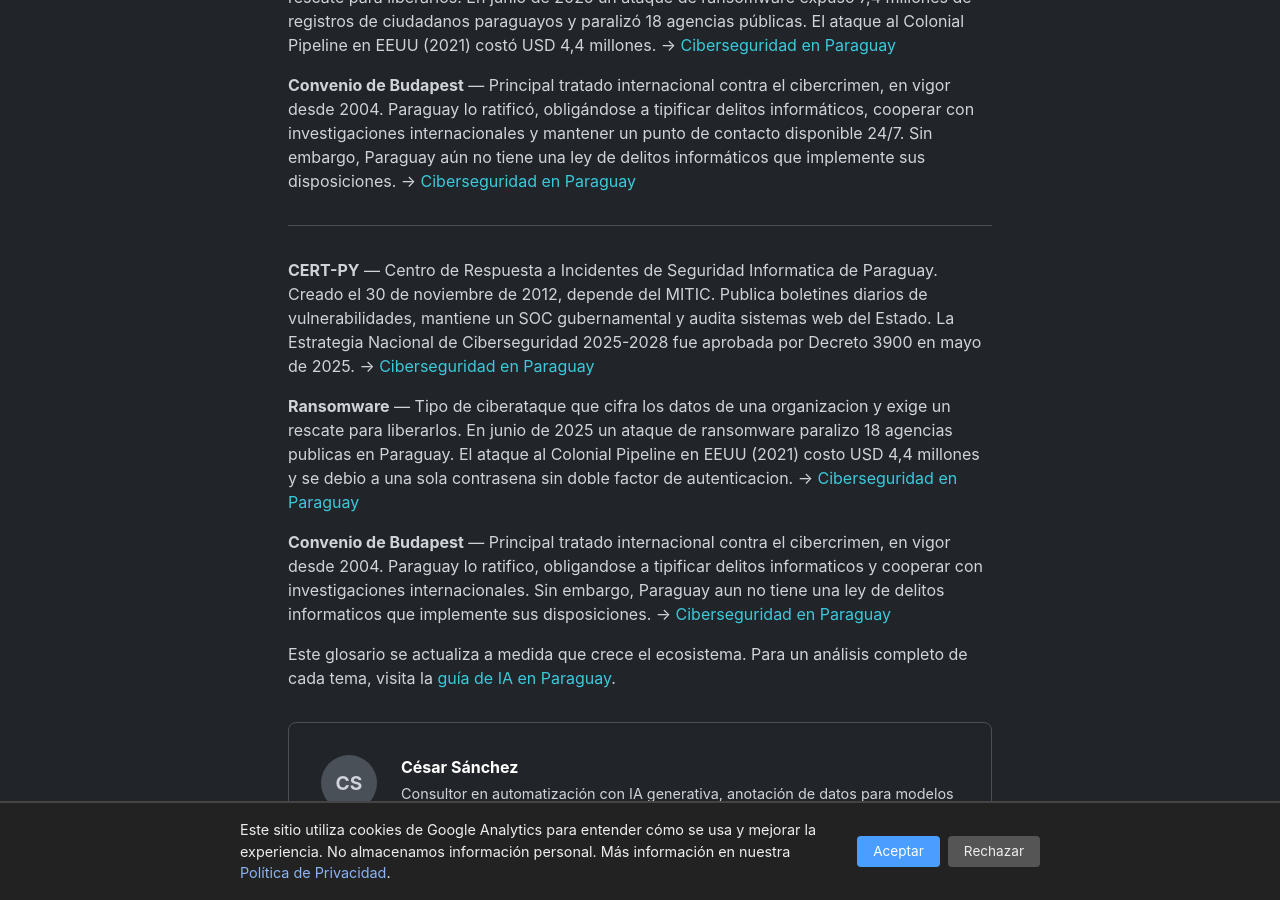
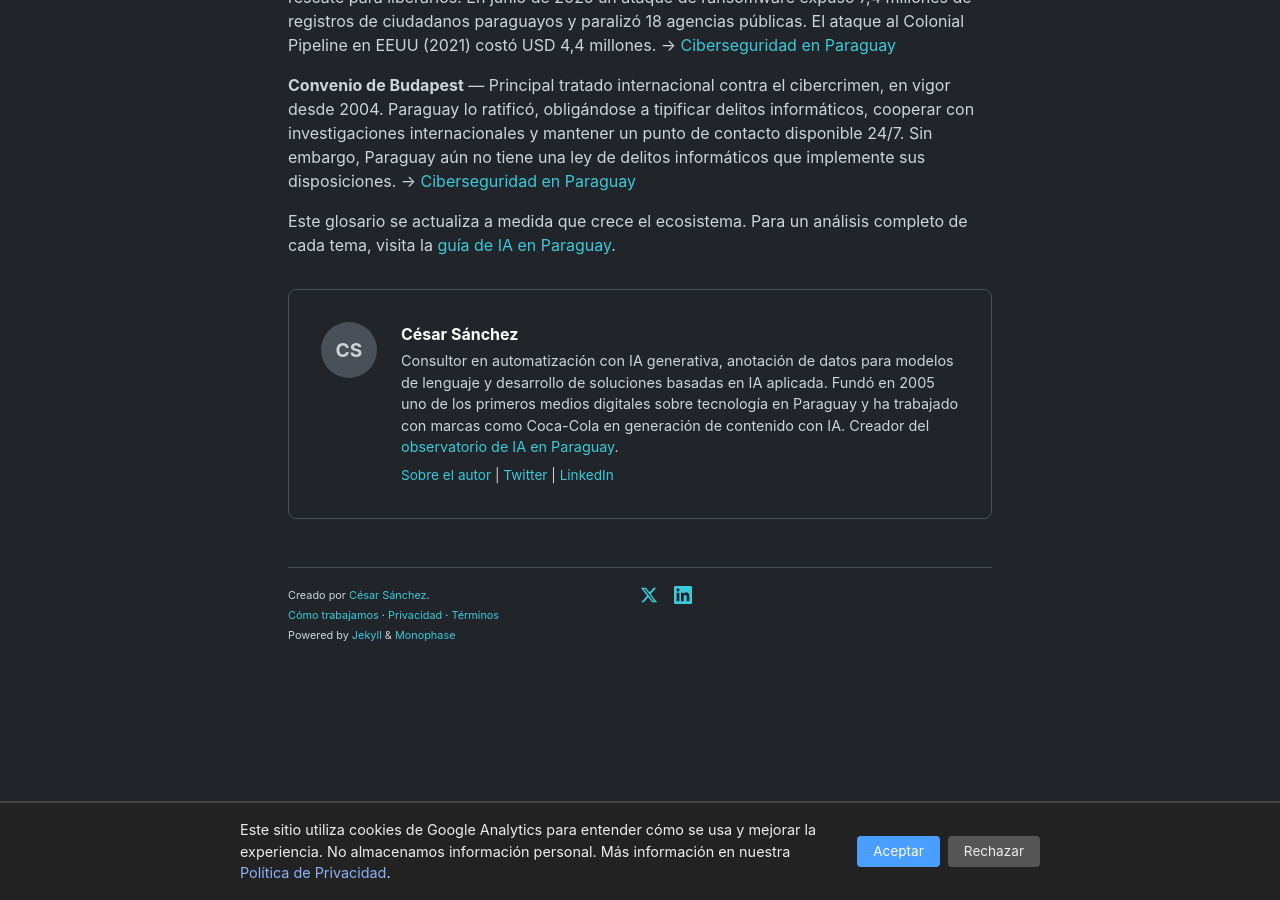
Before and after one commit to miravosqueinteresante/muchotexto.net, a Jekyll site: the page built from glosario.markdown, in a window 1280 px wide and 900 px high, scrolled down 5882 px. Built offline with Jekyll 4.4.1, drawn with Linux system fonts in a browser that asks for light colours.

Commit message:
Eliminar seccion duplicada de Ciberseguridad en glosario

```diff
--- a/glosario.markdown
+++ b/glosario.markdown
@@ -169,16 +169,4 @@ Los términos están agrupados por tema: infraestructura y energía, tecnología
 **Convenio de Budapest** — Principal tratado internacional contra el cibercrimen, en vigor desde 2004. Paraguay lo ratificó, obligándose a tipificar delitos informáticos, cooperar con investigaciones internacionales y mantener un punto de contacto disponible 24/7. Sin embargo, Paraguay aún no tiene una ley de delitos informáticos que implemente sus disposiciones.
 → [Ciberseguridad en Paraguay](/articulos/2026/07/17/ciberseguridad-paraguay/)
 
----
-
-
-**CERT-PY** — Centro de Respuesta a Incidentes de Seguridad Informatica de Paraguay. Creado el 30 de noviembre de 2012, depende del MITIC. Publica boletines diarios de vulnerabilidades, mantiene un SOC gubernamental y audita sistemas web del Estado. La Estrategia Nacional de Ciberseguridad 2025-2028 fue aprobada por Decreto 3900 en mayo de 2025.
-→ [Ciberseguridad en Paraguay](/articulos/2026/07/17/ciberseguridad-paraguay/)
-
-**Ransomware** — Tipo de ciberataque que cifra los datos de una organizacion y exige un rescate para liberarlos. En junio de 2025 un ataque de ransomware paralizo 18 agencias publicas en Paraguay. El ataque al Colonial Pipeline en EEUU (2021) costo USD 4,4 millones y se debio a una sola contrasena sin doble factor de autenticacion.
-→ [Ciberseguridad en Paraguay](/articulos/2026/07/17/ciberseguridad-paraguay/)
-
-**Convenio de Budapest** — Principal tratado internacional contra el cibercrimen, en vigor desde 2004. Paraguay lo ratifico, obligandose a tipificar delitos informaticos y cooperar con investigaciones internacionales. Sin embargo, Paraguay aun no tiene una ley de delitos informaticos que implemente sus disposiciones.
-→ [Ciberseguridad en Paraguay](/articulos/2026/07/17/ciberseguridad-paraguay/)
-
 Este glosario se actualiza a medida que crece el ecosistema. Para un análisis completo de cada tema, visita la [guía de IA en Paraguay](/ia-en-paraguay/).
```
